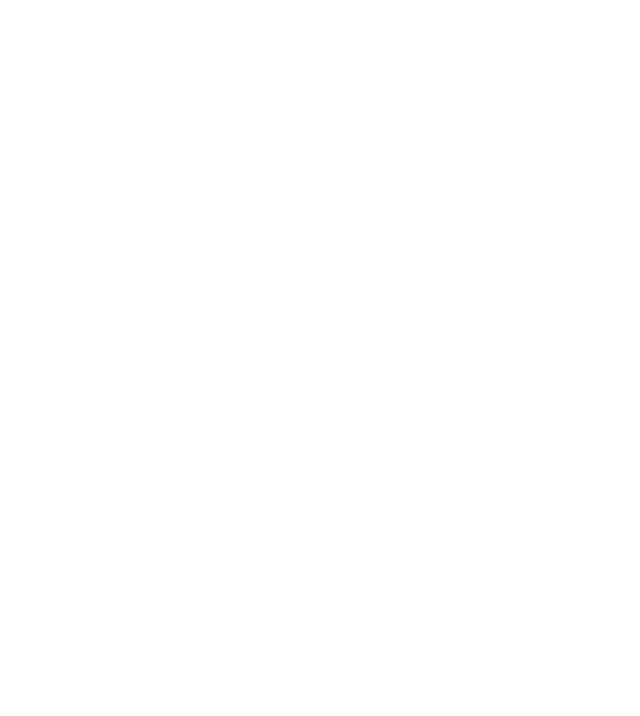
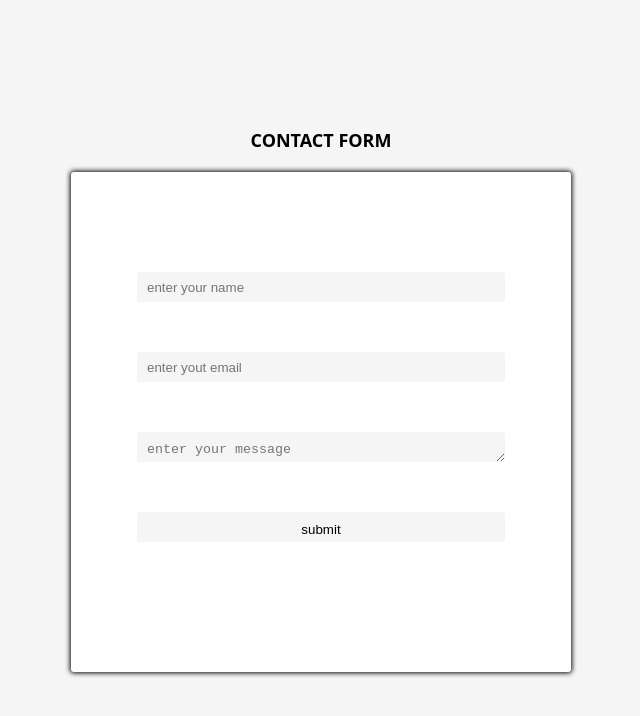
Before and after one commit to Hrithik852/front-end-learning-projects, a plain HTML site: page contactForm/index.html in a window 1280 px wide. Shown: the whole page, without its empty margins (319-959 px from the left). Drawn offline with Linux system fonts and the light colour scheme.

Commit message:
just created basic structure

```diff
--- a/contactForm/index.html
+++ b/contactForm/index.html
@@ -4,8 +4,16 @@
     <meta charset="UTF-8">
     <meta name="viewport" content="width=device-width, initial-scale=1.0">
     <title>Contact Form</title>
+    <link rel="stylesheet" href="style.css">
 </head>
 <body>
-
+    <h1 class="heading">CONTACT FORM</h1>
+    <form>
+        <input autocomplete="off" required type="text" name="name" id="name" placeholder="enter your name">
+        <input autocomplete="email" required type="email" name="email" id="email" placeholder="enter yout email">
+        <textarea reu' name="message" id="message" placeholder="enter your message"></textarea>
+        <input type="submit" value="submit" id="submit">
+    </form>
+    <script src="script.js"></script>
 </body>
 </html>
--- a/contactForm/script.js
+++ b/contactForm/script.js
@@ -0,0 +1,3 @@
+let subBtn=document.querySelector("#submit");
+let form=document.querySelector("form")
+form.addEventListener("submit",(e)=>{e.preventDefault();})
--- a/contactForm/style.css
+++ b/contactForm/style.css
@@ -0,0 +1,28 @@
+*{padding: 0;margin: 0;box-sizing: border-box;}body{height: 100vh;width: 100vw;display: flex;flex-direction: column;gap:20px;justify-content: center;align-items: center;background-color: #f5f5f5;}
+h1{
+    font-family: system-ui, -apple-system, BlinkMacSystemFont, 'Segoe UI', Roboto, Oxygen, Ubuntu, Cantarell, 'Open Sans', 'Helvetica Neue', sans-serif;
+    font-size: large;
+    color: black;
+}
+form{
+    padding: 20px;
+    height: 500px;
+    width: 500px;
+    background-color: white;
+    border-radius: 3px;
+    box-shadow: 0px 0px 5px 1px;
+    display: flex;
+    align-items: center;
+    flex-direction: column;
+    gap:50px;padding-top: 100px;
+}
+form input,form textarea{
+    width: 80%;
+    height: 30px;
+    border-radius: 3px;
+    max-width: 80%;
+}
+form input:not(input[type=button]),form textarea{
+    border: none;
+    background-color: #f5f5f5;padding: 10px;
+}
```
